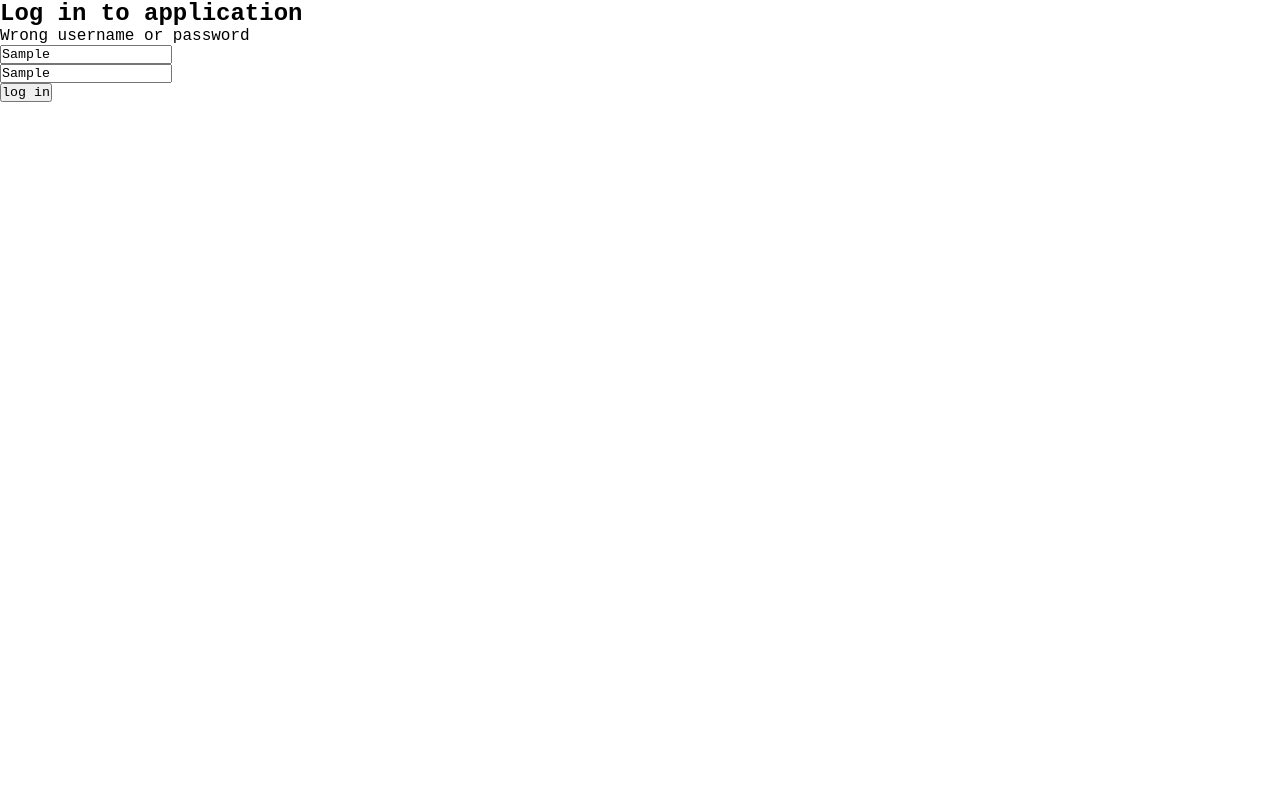
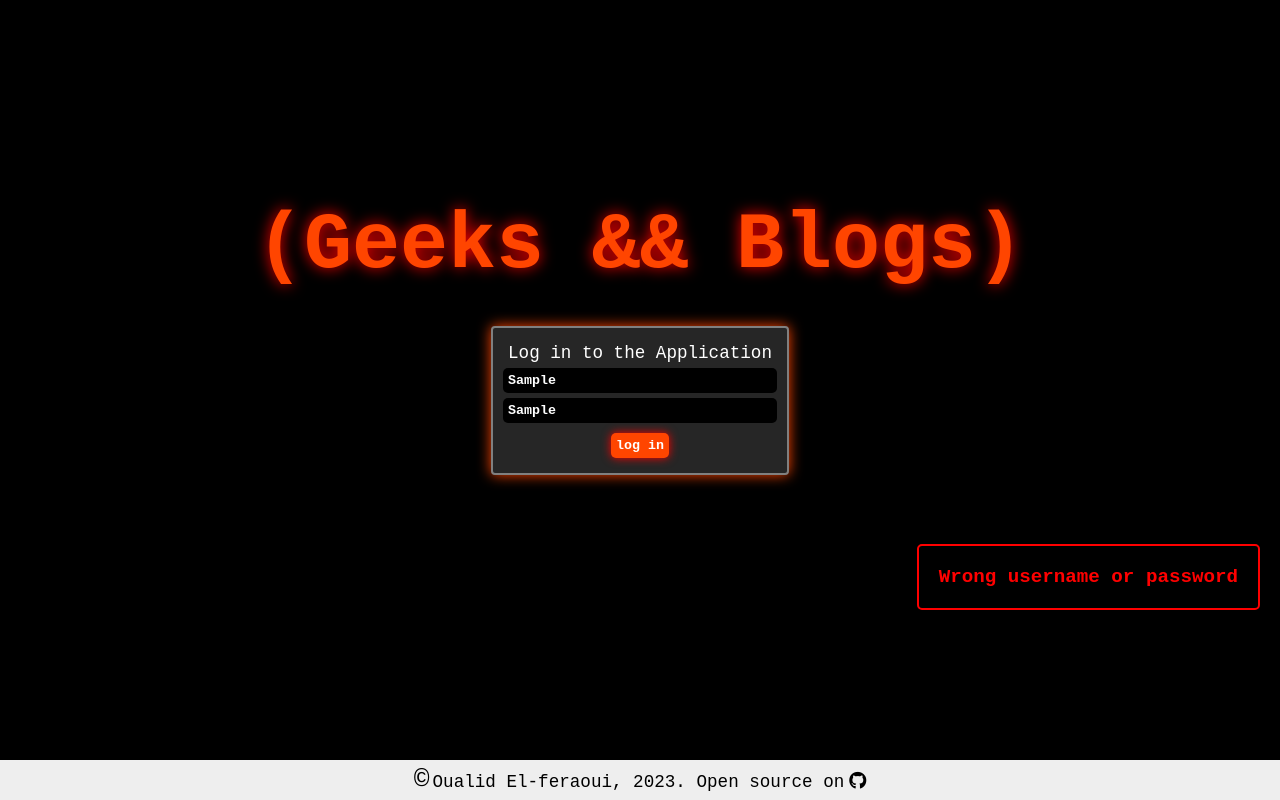
Before and after one commit to oualeeed/blog-list-frontend, a React (Create React App) app: page / in a window 1280 px wide. Both pictures are taken after typing "Sample", "Sample" into the empty fields and a click on the button "log in". Built offline with nearby package versions, Linux system fonts and the light colour scheme; no server answers.

Commit message:
Styled the Notification

```diff
--- a/src/App.js
+++ b/src/App.js
@@ -17,10 +17,14 @@ import { Link, Route, BrowserRouter as Router, Routes } from 'react-router-dom'
 import userService from './services/users'
 import { setUsers } from './reducers/usersReducer'
 import BlogView from './components/BlogView'
+import { useNotify } from './reducers/notificationReducer'
 
 const App = () => {
   const user = useSelector((state) => state.user)
   const dispatch = useDispatch()
+  const notify = useNotify('info')
+
+  if (user !== null ) notify(`Welcome ${user.username}, happy to see you 😃`)
 
   useEffect(() => {
     const loggedInUserJSON = window.localStorage.getItem('loggedInUser')
@@ -40,7 +44,16 @@ const App = () => {
   }, [])
 
   if (user === null) {
-    return <LoginForm />
+    return (
+      <>
+        <LoginForm />
+        <footer className='footer'>
+          <span className='copy'>&copy;</span>
+          Oualid El-feraoui, 2023. Open source on
+          <a target="_blank" href="https://github.com/z3aibila/blog-list-frontend" rel="noreferrer"><i className="fa-brands fa-github"></i></a>
+        </footer>
+      </>
+    )
   }
 
   return (
--- a/src/components/BlogForm.js
+++ b/src/components/BlogForm.js
@@ -29,7 +29,7 @@ const BlogForm = () => {
       setAuthor('')
       setURL('')
       setTitle('')
-      navigate(`/blogs/${createdBlog.id}`)
+      setTimeout(() => navigate(`/blogs/${createdBlog.id}`), 4000)
     } catch (error) {
       notifyError("something wen't wrong please try again.")
       blogService.setToken(user.token)
--- a/src/components/BlogList.css
+++ b/src/components/BlogList.css
@@ -11,6 +11,7 @@
   padding-top: 11px;
   min-height: 100vh;
   padding-top: 60px;
+  padding-bottom: 60px;
 }
 
 .blog-item {
--- /dev/null
+++ b/src/components/LoginForm.css
@@ -0,0 +1,88 @@
+.login-form-container {
+  width: 100%;
+  height: 100vh;
+  background-color: black;
+  display: flex;
+  flex-direction: column;
+  align-items: center;
+  justify-content: center;
+}
+
+.login-form-title {
+  color: orangered;
+  margin-bottom: 30px;
+  text-shadow: 0 0 15px red;
+  font-size: 5em;
+  position: absolute;
+  top: 200px
+}
+
+.login-form {
+  padding: 10px;
+  border: 2px solid gray;
+  border-radius: 4px;
+  box-shadow: 0 0 14px orangered;
+  background-color: #262626;
+  display: flex;
+  flex-direction: column;
+  align-items: center;
+}
+
+.login-to-the-app {
+  color: white;
+  font-size: 1.1em;
+  font-weight: 500;
+  padding: 5px;
+}
+.login-form-text-field {
+  width: 100%;
+  display: flex;
+}
+
+.login-form-text-field-input {
+  width: 100%;
+  background-color: black;
+  border: none;
+  color: white;
+  font-weight: 600;
+  padding: 5px;
+  border-radius: 5px;
+  margin-bottom: 5px;
+}
+
+.login-fomr-button {
+  background-color: orangered;
+  color: white;
+  font-weight: 800;
+  border: none;
+  padding: 5px;
+  margin-top: 5px;
+  margin-bottom: 5px;
+  border-radius: 5px;
+  box-shadow: 0 0 10px red;
+  cursor: pointer;
+  transition: 2s;
+}
+
+.login-fomr-button:hover {
+  background-color: red;
+  box-shadow: 0 0 10px red;
+}
+
+@media (max-width: 790px) {
+  .login-form-title {
+    font-size: 4em;
+  }
+}
+
+@media (max-width: 620px) {
+  .login-form-title {
+    font-size: 3em;
+  }
+}
+
+@media (max-width: 460px) {
+  .login-form-title {
+    font-size: 2em;
+  }
+}
--- a/src/components/LoginForm.js
+++ b/src/components/LoginForm.js
@@ -3,6 +3,7 @@ import Notification from './Notification'
 import { useDispatch } from 'react-redux'
 import { loginUser } from '../reducers/userReducer'
 import { useNotify } from '../reducers/notificationReducer'
+import './LoginForm.css'
 
 const LoginForm = () => {
   const [username, setUsername] = useState('')
@@ -25,13 +26,14 @@ const LoginForm = () => {
   }
 
   return (
-    <div>
-      <div>
-        <h2>Log in to application</h2>
+    <div className='login-form-container'>
+      <h1 className='login-form-title'>(Geeks && Blogs)</h1>
       <Notification />
-        <form onSubmit={handleLogin}>
-          <div>
+      <form className='login-form' onSubmit={handleLogin}>
+        <span className='login-to-the-app'>Log in to the Application</span>
+        <div className='login-form-text-field'>
           <input
+            className='login-form-text-field-input'
             type="text"
             value={username}
             id="username"
@@ -39,8 +41,9 @@ const LoginForm = () => {
             onChange={({ target }) => setUsername(target.value)}
           />
         </div>
-          <div>
+        <div className='login-form-text-field'>
           <input
+            className='login-form-text-field-input'
             type="text"
             value={password}
             id="password"
@@ -48,9 +51,8 @@ const LoginForm = () => {
             onChange={({ target }) => setPassword(target.value)}
           />
         </div>
-          <button type="submit">log in</button>
+        <button className="login-fomr-button" type="submit">log in</button>
       </form>
-      </div>
     </div>
   )
 }
--- /dev/null
+++ b/src/components/Notification.css
@@ -0,0 +1,20 @@
+.notification {
+  font-size: 1.2em;
+  font-weight: 600;
+  position: absolute;
+  bottom: 190px;
+  right: 20px;
+  padding: 20px;
+  border-radius: 5px;
+  z-index: 999;
+}
+
+.error {
+  color: red;
+  border: 2px solid red;
+}
+
+.info {
+  color: greenyellow;
+  border: 2px solid greenyellow;
+}
--- a/src/components/Notification.js
+++ b/src/components/Notification.js
@@ -1,4 +1,5 @@
 import { useSelector } from 'react-redux'
+import './Notification.css'
 
 const Notification = () => {
   const { message, type } = useSelector((state) => state.notification)
```
Lines whose indentation alone changed are shown as unchanged.
